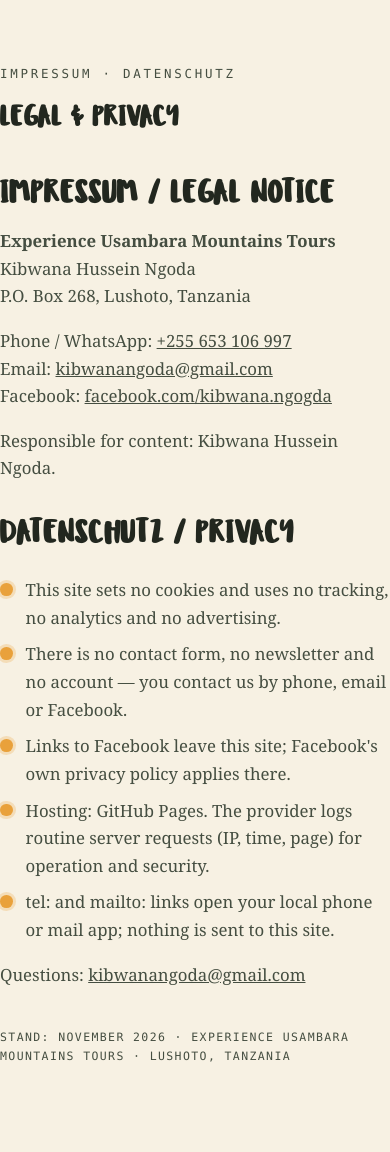
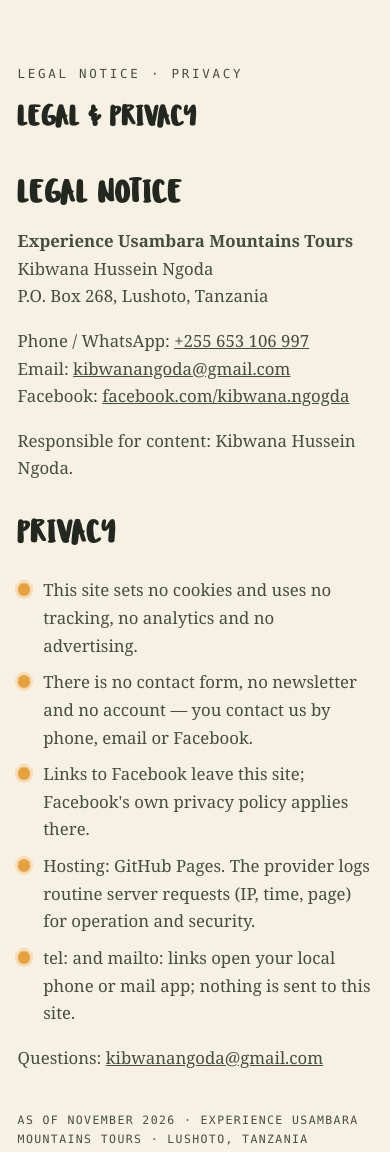
Before and after one commit to Spitzelpit/experience-usambara-tours, a plain HTML site: page legal.html in a window 390 px wide. Drawn offline with Linux system fonts and the light colour scheme.

Commit message:
fix: legal page fully English + wrap padding fix (mobile left margin)

```diff
--- a/legal.html
+++ b/legal.html
@@ -15,11 +15,12 @@
 </head>
 <body>
   <main id="main">
-    <div class="wrap legal">
-      <p class="eyebrow">Impressum · Datenschutz</p>
+    <div class="wrap">
+    <div class="legal">
+      <p class="eyebrow">Legal notice · Privacy</p>
       <h1 style="font-family:var(--font-display);font-size:clamp(1.8rem,4vw,2.6rem);text-transform:uppercase;">Legal &amp; Privacy</h1>
 
-      <h2>Impressum / Legal notice</h2>
+      <h2>Legal notice</h2>
       <p><strong>Experience Usambara Mountains Tours</strong><br>
       Kibwana Hussein Ngoda<br>
       P.O. Box 268, Lushoto, Tanzania</p>
@@ -28,7 +29,7 @@
       Facebook: <a href="https://www.facebook.com/kibwana.ngogda" target="_blank" rel="noopener">facebook.com/kibwana.ngogda</a></p>
       <p>Responsible for content: Kibwana Hussein Ngoda.</p>
 
-      <h2>Datenschutz / Privacy</h2>
+      <h2>Privacy</h2>
       <ul class="facts">
         <li>This site sets no cookies and uses no tracking, no analytics and no advertising.</li>
         <li>There is no contact form, no newsletter and no account — you contact us by phone, email or Facebook.</li>
@@ -38,7 +39,8 @@
       </ul>
       <p>Questions: <a href="mailto:kibwanangoda@gmail.com">kibwanangoda@gmail.com</a></p>
 
-      <p class="foot-small" style="margin-top:2.5rem;">Stand: November 2026 · Experience Usambara Mountains Tours · Lushoto, Tanzania</p>
+      <p class="foot-small" style="margin-top:2.5rem;">As of November 2026 · Experience Usambara Mountains Tours · Lushoto, Tanzania</p>
+    </div>
     </div>
   </main>
 </body>
```
